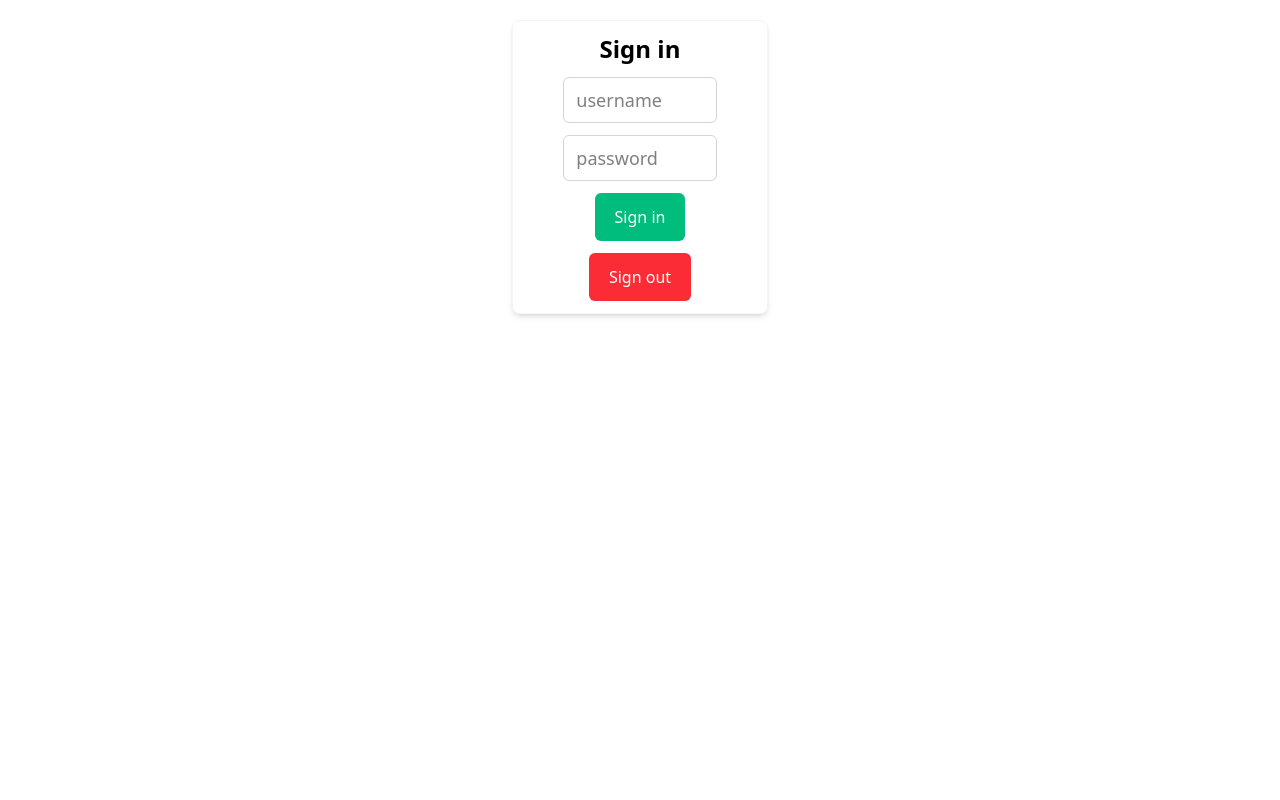
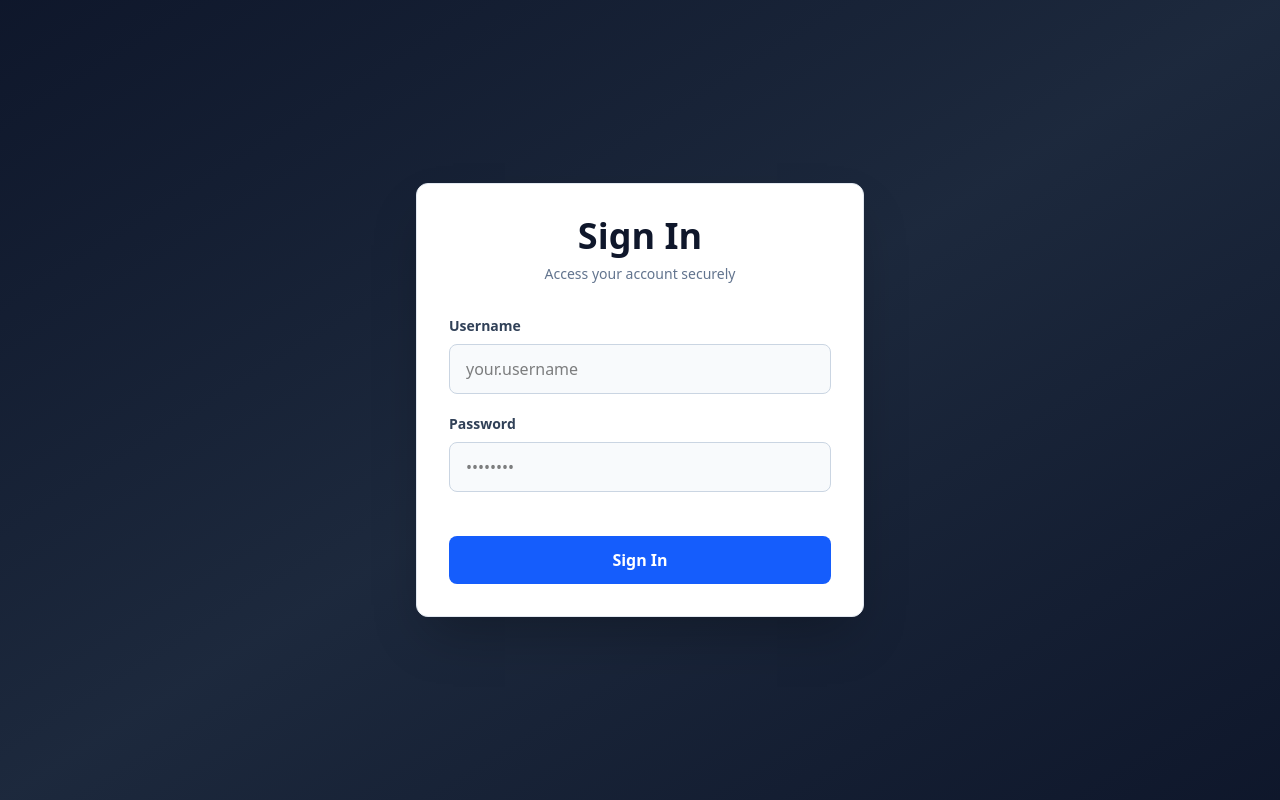
Before and after one commit to natroshviliio/video-lectures, a React (Vite) app: page / in a window 1280 px wide. Built offline with nearby package versions, Linux system fonts and the light colour scheme; no server answers.

Commit message:
nothing changed

```diff
--- a/package.json
+++ b/package.json
@@ -4,7 +4,7 @@
     "version": "0.0.0",
     "type": "module",
     "scripts": {
-        "dev": "vite --host",
+        "dev": "vite --host 127.0.0.1",
         "build": "tsc -b && vite build",
         "lint": "eslint .",
         "preview": "vite preview"
--- a/src/App.tsx
+++ b/src/App.tsx
@@ -1,5 +1,5 @@
-import axios, { type InternalAxiosRequestConfig } from "axios";
 import { useEffect, useState } from "react";
+import { api_v2 } from "./lib/api";
 
 interface User {
     user_id: number;
@@ -12,65 +12,22 @@ interface User {
     is_active: boolean;
 }
 
-const api = axios.create({
-    baseURL: import.meta.env.VITE_API_URL,
-    withCredentials: true,
-});
-
-api.interceptors.request.use(
-    (config: InternalAxiosRequestConfig) => {
-        const token = localStorage.getItem("_at");
-        if (token) config.headers.set("Authorization", `Bearer ${token}`);
-        return config;
-    },
-    (error) => Promise.reject(error),
-);
-
-api.interceptors.response.use(
-    (response) => {
-        return response;
-    },
-    async (error) => {
-        return new Promise((resolve) => {
-            const originalRequest = error.config as InternalAxiosRequestConfig & { _retry?: boolean };
-
-            if (error.response?.status === 401 && !originalRequest._retry && !["/refresh-token", "/login"].includes(originalRequest.url!)) {
-                originalRequest._retry = true;
-                const response = api
-                    .post("/refresh-token", {})
-                    .then((res) => res.data)
-                    .then((res) => {
-                        localStorage.setItem("_at", res.accessToken);
-                        originalRequest.headers.set("Authorization", `Bearer ${res.accessToken}`);
-                        return api(originalRequest);
-                    })
-                    .catch((err) => {
-                        localStorage.removeItem("_at");
-                        return Promise.reject(err);
-                    });
-
-                resolve(response);
-            }
-
-            // return Promise.reject(error);
-        });
-    },
-);
-
 function App() {
     const [username, setUsername] = useState("");
     const [password, setPassword] = useState("");
     const [user, setUser] = useState<User | null>(null);
 
-    const login = async () => {
-        const response = await api.post("/login", { username, password });
+    const login = async (e: React.SubmitEvent<HTMLFormElement>) => {
+        e.preventDefault();
+        const response = await api_v2.post("/login", { username, password });
         const data = await response.data;
         setUser(data.user);
         localStorage.setItem("_at", data.accessToken);
     };
 
-    const logout = async () => {
-        const response = await api.post("/logout");
+    const logout = async (e: React.MouseEvent<HTMLButtonElement>) => {
+        e.preventDefault();
+        const response = await api_v2.post("/logout");
         if (response.status >= 200 && response.status < 300) {
             setUser(null);
             localStorage.removeItem("_at");
@@ -79,7 +36,7 @@ function App() {
 
     useEffect(() => {
         const checkSession = async () => {
-            const response = await api.get("/me");
+            const response = await api_v2.get("/me");
             const data = await response.data;
 
             setUser(data.user ?? null);
@@ -89,37 +46,90 @@ function App() {
     }, []);
 
     return (
-        <div className="flex flex-col gap-y-5 items-center">
-            <div className="rounded-lg border border-neutral-100 shadow-md p-3 xl:w-1/5 w-[90%] mt-5 flex flex-col gap-y-3">
-                <h1 className="font-bold text-2xl text-center">Sign in</h1>
+        <div className="min-h-screen bg-linear-to-br from-slate-900 via-slate-800 to-slate-900 flex items-center justify-center p-4">
+            <div className="w-full max-w-md">
+                {!user ? (
+                    <div className="bg-white rounded-xl shadow-2xl p-8 border border-slate-200">
+                        <div className="text-center mb-8">
+                            <h1 className="text-4xl font-bold text-slate-900">Sign In</h1>
+                            <p className="text-slate-500 mt-2 text-sm">Access your account securely</p>
+                        </div>
+
+                        <form onSubmit={login} className="space-y-5">
+                            <div>
+                                <label className="block text-sm font-semibold text-slate-700 mb-2">Username</label>
                                 <input
                                     type="text"
-                    className="w-2/3 py-2 px-3 text-lg outline-none border border-neutral-300 rounded-md mx-auto"
-                    placeholder="username"
+                                    value={username}
                                     onChange={(e) => setUsername(e.target.value)}
+                                    placeholder="your.username"
+                                    className="w-full px-4 py-3 border border-slate-300 rounded-lg focus:ring-2 focus:ring-blue-500 focus:border-transparent outline-none transition bg-slate-50"
                                 />
+                            </div>
+
+                            <div>
+                                <label className="block text-sm font-semibold text-slate-700 mb-2">Password</label>
                                 <input
                                     type="password"
-                    className="w-2/3 py-2 px-3 text-lg outline-none border border-neutral-300 rounded-md mx-auto"
-                    placeholder="password"
+                                    value={password}
                                     onChange={(e) => setPassword(e.target.value)}
+                                    placeholder="••••••••"
+                                    className="w-full px-4 py-3 border border-slate-300 rounded-lg focus:ring-2 focus:ring-blue-500 focus:border-transparent outline-none transition bg-slate-50"
                                 />
-                <button className="py-3 px-5 rounded-md text-white bg-emerald-500 w-fit mx-auto cursor-pointer" onClick={login}>
-                    Sign in
+                            </div>
+
+                            <button
+                                type="submit"
+                                className="w-full bg-blue-600 hover:bg-blue-700 text-white font-semibold py-3 rounded-lg transition duration-200 mt-6">
+                                Sign In
                             </button>
-                <button className="py-3 px-5 rounded-md text-white bg-red-500 w-fit mx-auto cursor-pointer" onClick={logout}>
-                    Sign out
+                        </form>
+                    </div>
+                ) : (
+                    <div className="bg-white rounded-xl shadow-2xl p-8 border border-slate-200">
+                        <div className="text-center mb-6">
+                            <div className="w-16 h-16 bg-blue-100 rounded-full flex items-center justify-center mx-auto mb-4">
+                                <span className="text-2xl font-bold text-blue-600">{user.firstname.charAt(0)}</span>
+                            </div>
+                            <h2 className="text-2xl font-bold text-slate-900 mb-1">
+                                {user.firstname} {user.lastname}
+                            </h2>
+                            <p className="text-slate-500 text-sm">{user.email}</p>
+                        </div>
+
+                        <div className="bg-slate-50 rounded-lg p-4 mb-6 space-y-3 text-left">
+                            <div>
+                                <p className="text-xs font-semibold text-slate-600 uppercase">User ID</p>
+                                <p className="text-slate-900">{user.user_id}</p>
+                            </div>
+                            <div>
+                                <p className="text-xs font-semibold text-slate-600 uppercase">Username</p>
+                                <p className="text-slate-900">{user.username}</p>
+                            </div>
+                            <div>
+                                <p className="text-xs font-semibold text-slate-600 uppercase">Birth Date</p>
+                                <p className="text-slate-900">{new Date(user.birthdate).toLocaleDateString()}</p>
+                            </div>
+                            <div>
+                                <p className="text-xs font-semibold text-slate-600 uppercase">Role</p>
+                                <p className="text-slate-900 capitalize">{user.user_role}</p>
+                            </div>
+                            <div>
+                                <p className="text-xs font-semibold text-slate-600 uppercase">Status</p>
+                                <p className={user.is_active ? "text-green-600 font-semibold" : "text-red-600 font-semibold"}>
+                                    {user.is_active ? "Active" : "Inactive"}
+                                </p>
+                            </div>
+                        </div>
+
+                        <button
+                            onClick={logout}
+                            className="w-full bg-slate-600 hover:bg-slate-700 text-white font-semibold py-3 rounded-lg transition duration-200">
+                            Sign Out
                         </button>
                     </div>
-            {user && (
-                <div className="rounded-lg border border-neutral-100 shadow-md p-3 xl:w-1/5 w-[90%] mt-5 flex flex-col gap-y-3">
-                    <h1 className="font-bold text-2xl text-center">User</h1>
-                    <div>
-                        full name: {user?.firstname} {user?.lastname}
+                )}
             </div>
-                    <div>email: {user?.email}</div>
-                </div>
-            )}
         </div>
     );
 }
--- /dev/null
+++ b/src/components/Login.tsx
@@ -0,0 +1,69 @@
+import { useState } from "react";
+import { api_v2 } from "../lib/api";
+
+interface User {
+    user_id: number;
+    firstname: string;
+    lastname: string;
+    username: string;
+    email: string;
+    birthdate: string;
+    user_role: string;
+    is_active: boolean;
+}
+
+interface LoginProps {
+    onLoginSuccess: (user: User) => void;
+}
+
+export function Login({ onLoginSuccess }: LoginProps) {
+    const [username, setUsername] = useState("");
+    const [password, setPassword] = useState("");
+
+    const login = async (e: React.FormEvent<HTMLFormElement>) => {
+        e.preventDefault();
+        const response = await api_v2.post("/login", { username, password });
+        const data = await response.data;
+        onLoginSuccess(data.user);
+        localStorage.setItem("_at", data.accessToken);
+    };
+
+    return (
+        <div className="bg-white rounded-xl shadow-2xl p-8 border border-slate-200">
+            <div className="text-center mb-8">
+                <h1 className="text-4xl font-bold text-slate-900">Sign In</h1>
+                <p className="text-slate-500 mt-2 text-sm">Access your account securely</p>
+            </div>
+
+            <form onSubmit={login} className="space-y-5">
+                <div>
+                    <label className="block text-sm font-semibold text-slate-700 mb-2">Username</label>
+                    <input
+                        type="text"
+                        value={username}
+                        onChange={(e) => setUsername(e.target.value)}
+                        placeholder="your.username"
+                        className="w-full px-4 py-3 border border-slate-300 rounded-lg focus:ring-2 focus:ring-blue-500 focus:border-transparent outline-none transition bg-slate-50"
+                    />
+                </div>
+
+                <div>
+                    <label className="block text-sm font-semibold text-slate-700 mb-2">Password</label>
+                    <input
+                        type="password"
+                        value={password}
+                        onChange={(e) => setPassword(e.target.value)}
+                        placeholder="••••••••"
+                        className="w-full px-4 py-3 border border-slate-300 rounded-lg focus:ring-2 focus:ring-blue-500 focus:border-transparent outline-none transition bg-slate-50"
+                    />
+                </div>
+
+                <button
+                    type="submit"
+                    className="w-full bg-blue-600 hover:bg-blue-700 text-white font-semibold py-3 rounded-lg transition duration-200 mt-6">
+                    Sign In
+                </button>
+            </form>
+        </div>
+    );
+}
--- /dev/null
+++ b/src/lib/api.ts
@@ -0,0 +1,44 @@
+import axios, { type InternalAxiosRequestConfig } from "axios";
+
+export const api_v2 = axios.create({
+    baseURL: import.meta.env.VITE_API_URL,
+    withCredentials: true,
+});
+
+api_v2.interceptors.request.use(
+    (config: InternalAxiosRequestConfig) => {
+        const token = localStorage.getItem("_at");
+        if (token) config.headers.set("Authorization", `Bearer ${token}`);
+        return config;
+    },
+    (error) => Promise.reject(error),
+);
+
+api_v2.interceptors.response.use(
+    (response) => {
+        return response;
+    },
+    async (error) => {
+        return new Promise((resolve) => {
+            const originalRequest = error.config as InternalAxiosRequestConfig & { _retry?: boolean };
+
+            if (error.response?.status === 401 && !originalRequest._retry && !["/refresh-token", "/login"].includes(originalRequest.url!)) {
+                originalRequest._retry = true;
+                const response = api_v2
+                    .post("/refresh-token", {})
+                    .then((res) => res.data)
+                    .then((res) => {
+                        localStorage.setItem("_at", res.accessToken);
+                        originalRequest.headers.set("Authorization", `Bearer ${res.accessToken}`);
+                        return api_v2(originalRequest);
+                    })
+                    .catch((err) => {
+                        localStorage.removeItem("_at");
+                        return Promise.reject(err);
+                    });
+
+                resolve(response);
+            }
+        });
+    },
+);
```
Also changed, not shown: 1 other file (tests, documents, lock files or other folders). Lines whose indentation alone changed are shown as unchanged.
